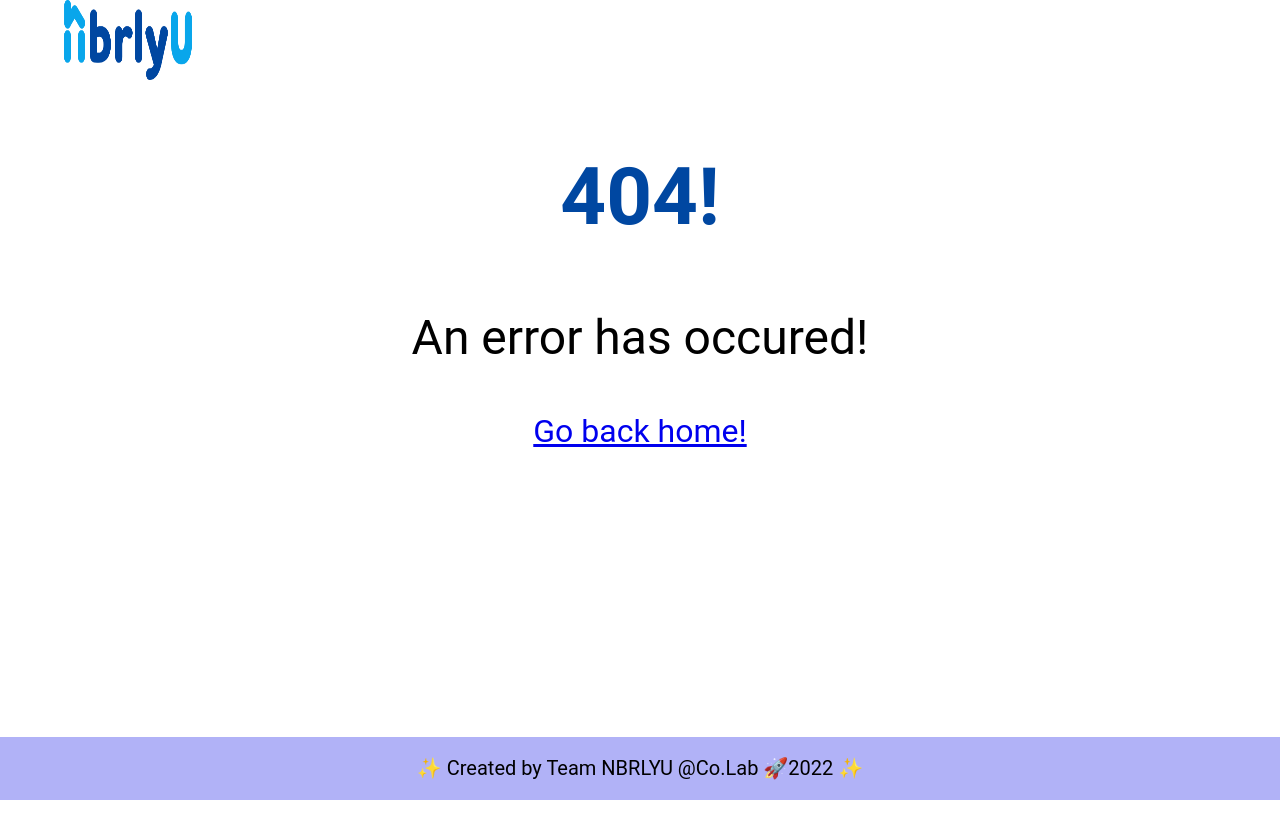
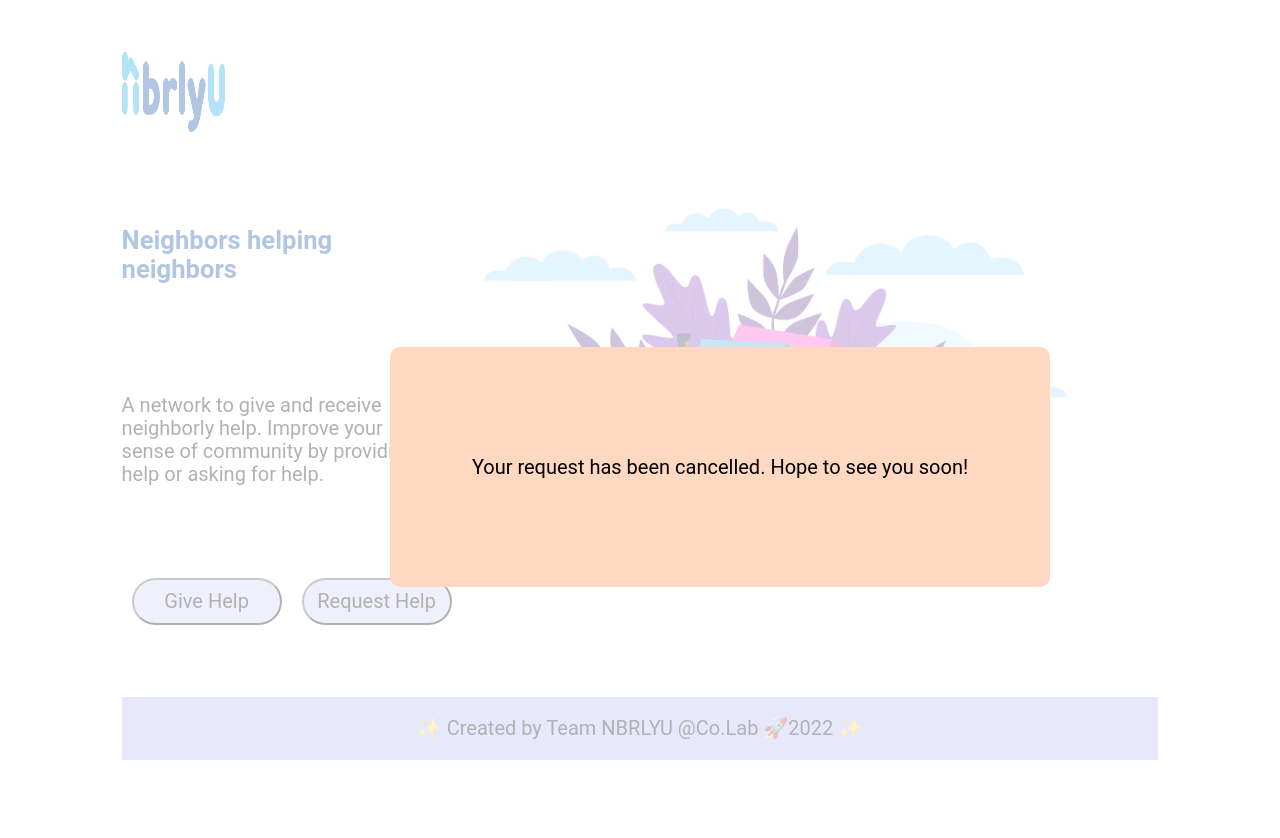
Before and after one commit to Co-Lab-You-Belong-in-Tech/NBRLYU, a React (Create React App) app: page /Cancel in a window 1280 px wide. Before the commit this address had no page. Shown: the top 838 px of the page. After the commit the page ends 800 px from the top, so only its background shows below. Built offline with nearby package versions, Linux system fonts and the light colour scheme.

Commit message:
added cancel request page as per design rendering

```diff
--- a/src/App.js
+++ b/src/App.js
@@ -1,34 +1,33 @@
 //! on hold import
 // import { getDatabase, ref, onValue, get } from "firebase/database";
 // import firebase from "./firebase";
-// import { Routes, Route } from "react-router-dom";
 // import { useEffect } from "react";
 import "./App.scss";
 import React from "react";
 import { Routes, Route } from "react-router-dom";
 // import { useState } from "react";
-import Header from "./components/Header";
+// import Header from "./components/Header";
 import Home from "./pages/Home";
 import Request from "./pages/Request";
 import Provide from "./pages/Provide";
-import Modal from "./pages/Modal";
+import Cancel from "./pages/Cancel";
 import Warning from "./pages/Warning";
 import Error from "./pages/Error";
-import Footer from "./components/Footer";
+// import Footer from "./components/Footer";
 
 function App() {
   return (
     <div>
-      <Header />
+      {/* <Header /> */}
       <Routes>
         <Route path="/" element={<Home />} />
         <Route path="/Provide" element={<Provide />} />
         <Route path="/Request" element={<Request />} />
-        <Route path="/Modal" element={<Modal />} />
+        <Route path="/Cancel" element={<Cancel />} />
         <Route path="/Warning" element={<Warning />} />
         <Route path="*" element={<Error />} />
       </Routes>
-      <Footer />
+      {/* <Footer /> */}
     </div>
   );
 }
--- a/src/App.scss
+++ b/src/App.scss
@@ -9,6 +9,6 @@
 @import "./styles/home.scss";
 @import "./styles/provide.scss";
 @import "./styles/request.scss";
-@import "./styles/modal.scss";
+@import "./styles/cancel.scss";
 @import "./styles/error.scss";
 @import "./styles/footer.scss";
--- /dev/null
+++ b/src/pages/Cancel.js
@@ -0,0 +1,14 @@
+import Home from "./Home";
+function Cancel() {
+  return (
+    <div className="wrapper">
+      <div className="home-wrapper">
+        <Home />
+      </div>
+      <div className="cancel-msg">
+        <p>Your request has been cancelled. Hope to see you soon!</p>
+      </div>
+    </div>
+  );
+}
+export default Cancel;
--- a/src/pages/Home.js
+++ b/src/pages/Home.js
@@ -1,5 +1,7 @@
 import landing from "../assets/landing.svg";
 import { useNavigate } from "react-router-dom";
+import Header from "../components/Header";
+import Footer from "../components/Footer";
 
 function Home() {
   const navigate = useNavigate();
@@ -14,6 +16,7 @@ function Home() {
 
   return (
     <div className="wrapper">
+      <Header />
       <div className="main-container">
         <div className="text-box">
           <h1>Neighbors helping neighbors</h1>
@@ -38,6 +41,7 @@ function Home() {
           />
         </div>
       </div>
+      <Footer />
     </div>
   );
 }
--- a/src/pages/Request.js
+++ b/src/pages/Request.js
@@ -4,7 +4,7 @@ import { useState } from "react";
 function Request() {
   const navigate = useNavigate();
   const handleCancel = () => {
-    navigate("/");
+    navigate("/cancel");
   };
 
   const [firstName, setFirstName] = useState("");
@@ -16,10 +16,10 @@ function Request() {
 
   const handleSubmit = () => {
     if (taskSelect === "placeholder") {
-      navigate("/warning");
-      // alert(
-      //   "One of more required fields are empty, please fill them all to submit"
-      // );
+      // navigate("/warning");
+      alert(
+        "One of more required fields are empty, please fill them all to submit"
+      );
     } else navigate("/modal");
   };
   return (
--- a/src/styles/baseStyles.scss
+++ b/src/styles/baseStyles.scss
@@ -1,5 +1,5 @@
 .wrapper {
-  max-width: 1280px;
+  max-width: 1440px;
   width: 90%;
   margin: 0 auto;
   height: 100vh;
--- /dev/null
+++ b/src/styles/cancel.scss
@@ -0,0 +1,18 @@
+.home-wrapper {
+  opacity: 0.3;
+}
+.cancel-msg {
+  width: 660px;
+  height: 240px;
+  background-color: $popup;
+  border-radius: 10px 10px 10px 10px;
+  text-align: center;
+  position: absolute;
+  left: 390px;
+  top: 347px;
+  z-index: 10;
+  opacity: 1;
+  display: flex;
+  justify-content: center;
+  align-items: center;
+}
--- a/src/styles/footer.scss
+++ b/src/styles/footer.scss
@@ -1,5 +1,5 @@
 .footer {
-  position: fixed;
+  position: sticky;
   bottom: 0;
   left: 0;
   right: 0;
--- a/src/styles/header.scss
+++ b/src/styles/header.scss
@@ -1,5 +1,5 @@
 img {
-  margin-left: 5%;
+  margin-top: 5%;
   width: 10%;
   height: 10vh;
   background-size: contain;
--- a/src/styles/variables.scss
+++ b/src/styles/variables.scss
@@ -2,6 +2,8 @@
 $tagline: #0047a1;
 $buttonBg: #d0d0fb;
 $footerBg: rgba(165, 166, 246, 0.86);
+$popup: #ffd8c2;
+$formDisplayBg: #fff6ec;
 $background: #fff;
 $text: #000;
 
```
Also changed, not shown: src/assets/logo_v3.svg (added).
